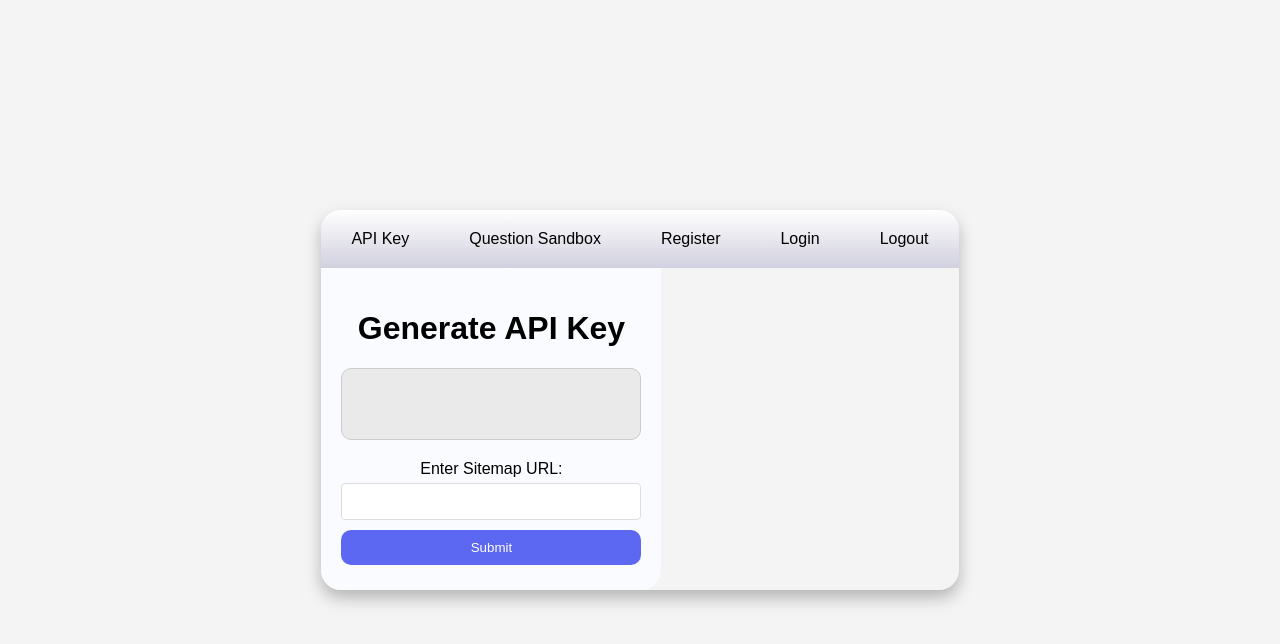
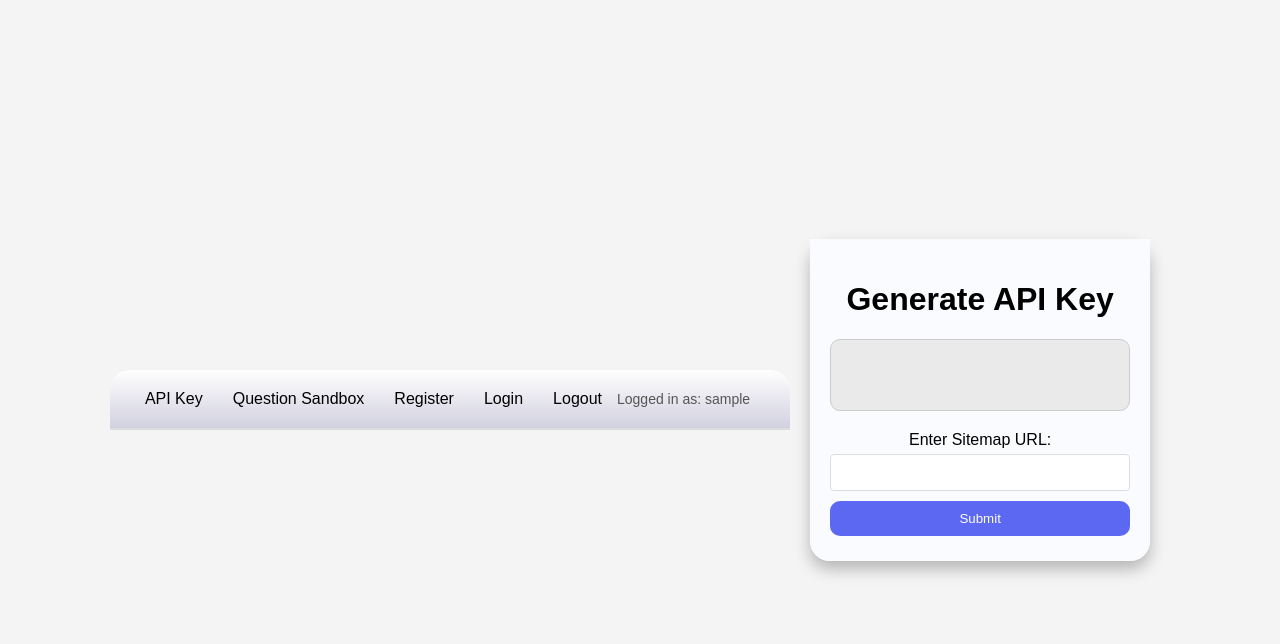
Before and after one commit to Maharpole/Multiverse_OCI_Project, a Flask app: page /home in a window 1280 px wide. Shown: the top 644 px of the page. Run offline with Flask 3, Linux system fonts and the light colour scheme; the visitor is signed in with stand-in values (Sample User, id 1).

Commit message:
changed navbar in index.html

```diff
--- a/SiteSensei_new/app/endpoints/templates/index.html
+++ b/SiteSensei_new/app/endpoints/templates/index.html
@@ -4,16 +4,53 @@
     <meta charset="UTF-8">
     <title>Chatbot Generator</title>
     <link rel="stylesheet" type="text/css" href="static/styles.css">
+    <style>
+        /* Ensure navbar stays at the top */
+        .navbar {
+            display: flex;
+            justify-content: space-between;
+            align-items: center;
+            background: linear-gradient(0deg, rgb(209, 208, 223) 0%, rgba(255, 255, 255, 1) 100%);
+            padding: 10px 20px;
+            position: sticky;
+            top: 0;
+            z-index: 1000;
+            border-bottom: 2px solid #ddd;
+        }
+        .navbar a {
+            color: #000;
+            text-decoration: none;
+            padding: 10px 15px;
+            transition: background-color 0.3s, color 0.3s;
+        }
+        .navbar a:hover {
+            background-color: #eaeaea;
+            color: black;
+        }
+        .user-info {
+            font-size: 14px;
+            color: #555;
+            margin-right: 20px;
+        }
+    </style>
 </head>
 <body>
-    <div id="container">
+    <!-- Navbar at the top -->
     <div class="navbar">
+        <div class="links">
             <a href="/home">API Key</a>
             <a href="/question_sandbox">Question Sandbox</a>
             <a href="/register">Register</a>
             <a href="/login">Login</a>
             <a href="/logout">Logout</a>
         </div>
+        <!-- Display username -->
+        <div class="user-info">
+            Logged in as: <span id="username">Guest</span>
+        </div>
+    </div>
+
+    <div id="container">
         <div id="card">
             <h1>Generate API Key</h1>
             <div id="responseArea"></div>
@@ -32,6 +69,13 @@
     <script src="https://ajax.googleapis.com/ajax/libs/jquery/3.5.1/jquery.min.js"></script>
     <script>
         $(document).ready(function() {
+            // Set the logged-in user's username dynamically
+            const loggedInUsername = "{{ username }}";  // Replace this with server-side username logic
+            if (loggedInUsername) {
+                $('#username').text(loggedInUsername);
+            }
+
+            // Handle form submission
             $('#sitemapForm').submit(function(event) {
                 event.preventDefault(); // Prevent the default form submission
                 var formData = {
@@ -52,9 +96,9 @@
                 .done(function(data) {
                     $('.loader-container').css('display', 'none');
                     $('#sitemapForm').css('display', 'block');
-                // display generated API Key
+                    // Display generated API Key
                     if (data && data.api_key) {
-                    $('#responseArea').html("API Key: " + data.api_key, "Please save this in a safe space, you will not have access to this again.");
+                        $('#responseArea').html("API Key: " + data.api_key + "<br>Please save this in a safe space, you will not have access to this again.");
                     } else {
                         $('#responseArea').html("API Key not found in the response.");
                     }
```
Lines whose indentation alone changed are shown as unchanged.
